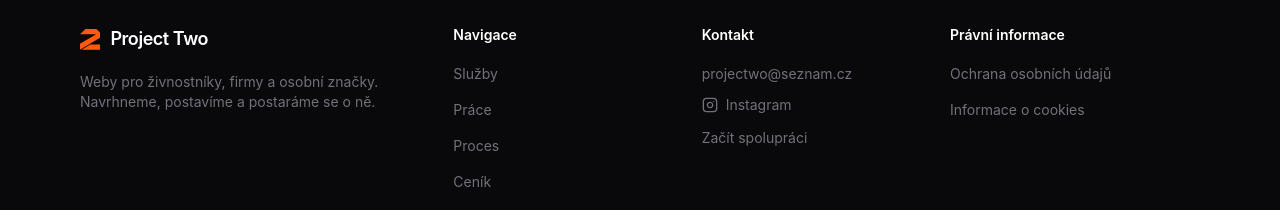
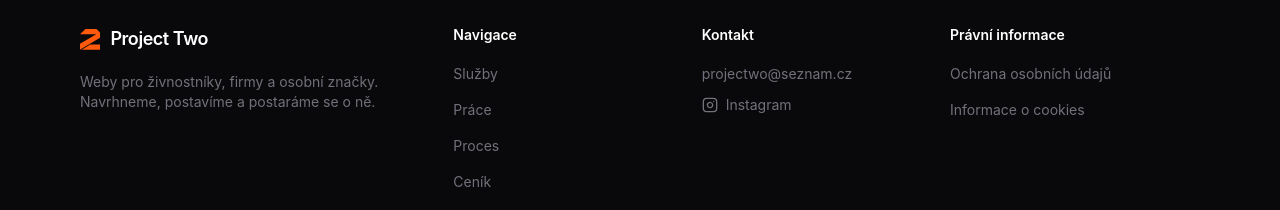
Before and after one commit to ggbosky/projectone, a Next.js app: page / in a window 1280 px wide. Shown: the part 9420-9630 px from the top of the page. Built offline with nearby package versions, Linux system fonts and the light colour scheme; a web font is replaced by a local one.

Commit message:
Footer: remove 'Začít spolupráci' link
Co-Authored-By: Claude Opus 5.5 <noreply@anthropic.com>
Claude-Session: https://claude.ai/code/session_01N8FxEFZ9triGnYpCB8yztV

```diff
--- a/components/footer.tsx
+++ b/components/footer.tsx
@@ -49,11 +49,6 @@ export function Footer() {
                   Instagram
                 </a>
               </li>
-              <li>
-                <a href="/#kontakt" className={linkClass}>
-                  {t.nav.cta}
-                </a>
-              </li>
             </ul>
           </div>
 
```
